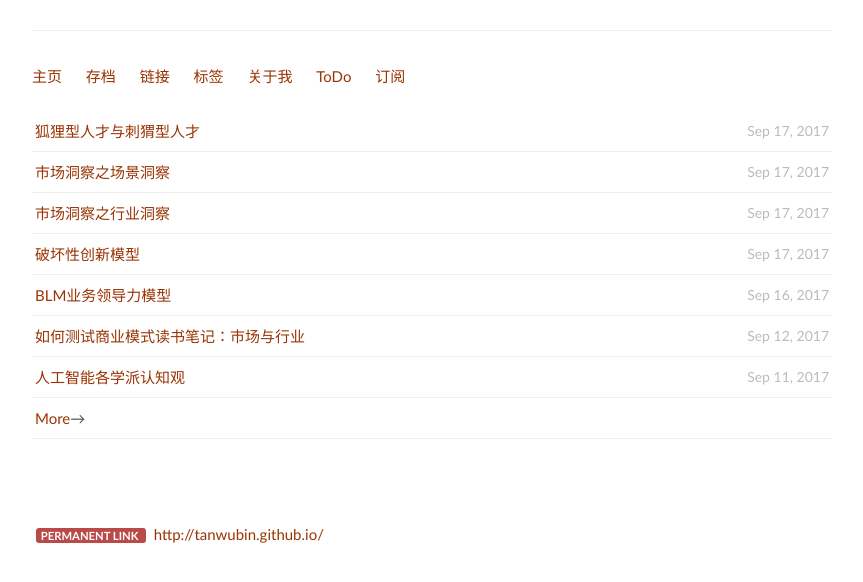
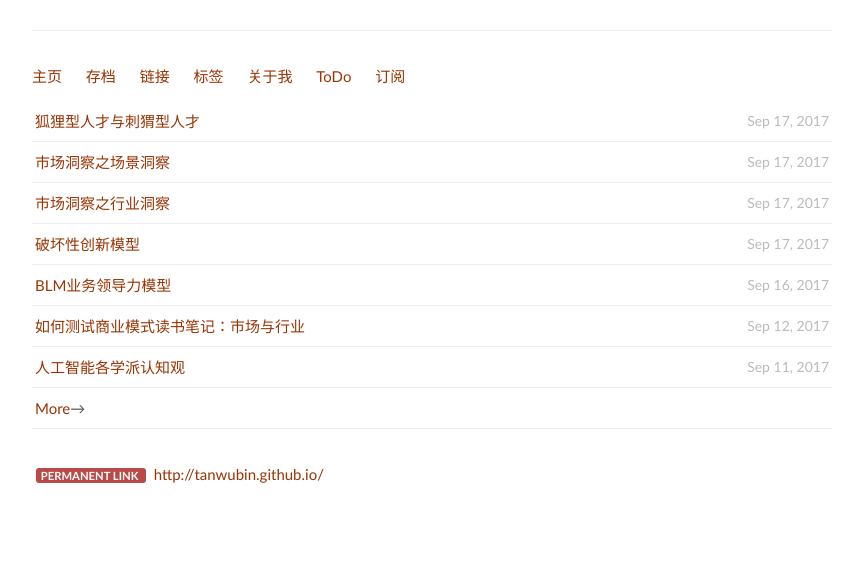
Before and after one commit to fk1091889767/tanwubin.github.io, a Jekyll site: the page built from index.html, in a window 1280 px wide. Shown: the top 582 px of the page, without its empty margins (208-1071 px from the left). Built offline with Jekyll 4.4.1, drawn with Linux system fonts in a browser that asks for light colours.

Commit message:
remove margin

```diff
--- a/assets/css/effector-wide.css
+++ b/assets/css/effector-wide.css
@@ -391,7 +391,7 @@ text-shadow: 0 1px 0 #fff;
 }
 .wrapper  {
     background-color:  #fff;
-    margin:  10px 0px 50px 0px;
+    /* margin:  10px 0px 50px 0px; */
     padding:  10px 0px;
 }
 
```
